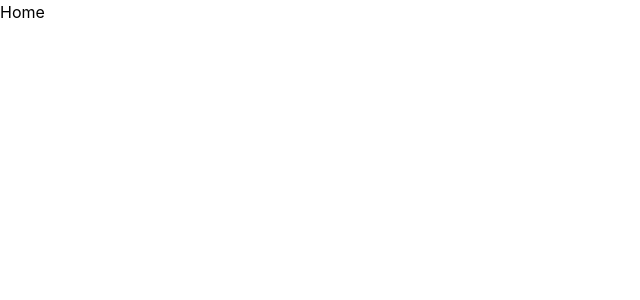
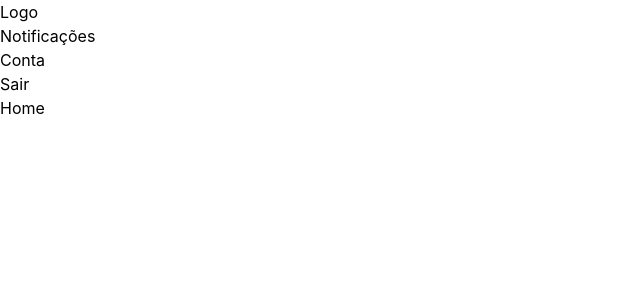
Before and after one commit to JoseErisvaldo/FulfillmentPoint-, a React (Create React App) app: page / in a window 1280 px wide. Shown: the top 300 px of the page, without its empty margins (0-640 px from the left). Built offline with nearby package versions, Linux system fonts and the light colour scheme.

Commit message:
Feat: home & NavBar

```diff
--- /dev/null
+++ b/src/Components/NavBar/NavBar.jsx
@@ -0,0 +1,14 @@
+export default function NavBar() {
+  return (
+    <div>
+      <div>Logo</div>
+      <div>
+        <ul>
+          <li>Notificações</li>
+          <li>Conta</li>
+          <li>Sair</li>
+        </ul>
+      </div>
+    </div>
+  )
+}
--- a/src/Pages/Home/Home.jsx
+++ b/src/Pages/Home/Home.jsx
@@ -1,3 +1,3 @@
 export default function Home() {
-  return <div>Home</div>
+  return <div className="">Home</div>
 }
--- a/src/Routes.jsx
+++ b/src/Routes.jsx
@@ -1,9 +1,11 @@
 import { BrowserRouter, Routes, Route } from 'react-router-dom'
 import Home from './Pages/Home/Home'
+import NavBar from './Components/NavBar/NavBar'
 
 export default function RoutesApp() {
   return (
     <BrowserRouter>
+      <NavBar />
       <Routes>
         <Route path="/" element={<Home />} />
       </Routes>
```
